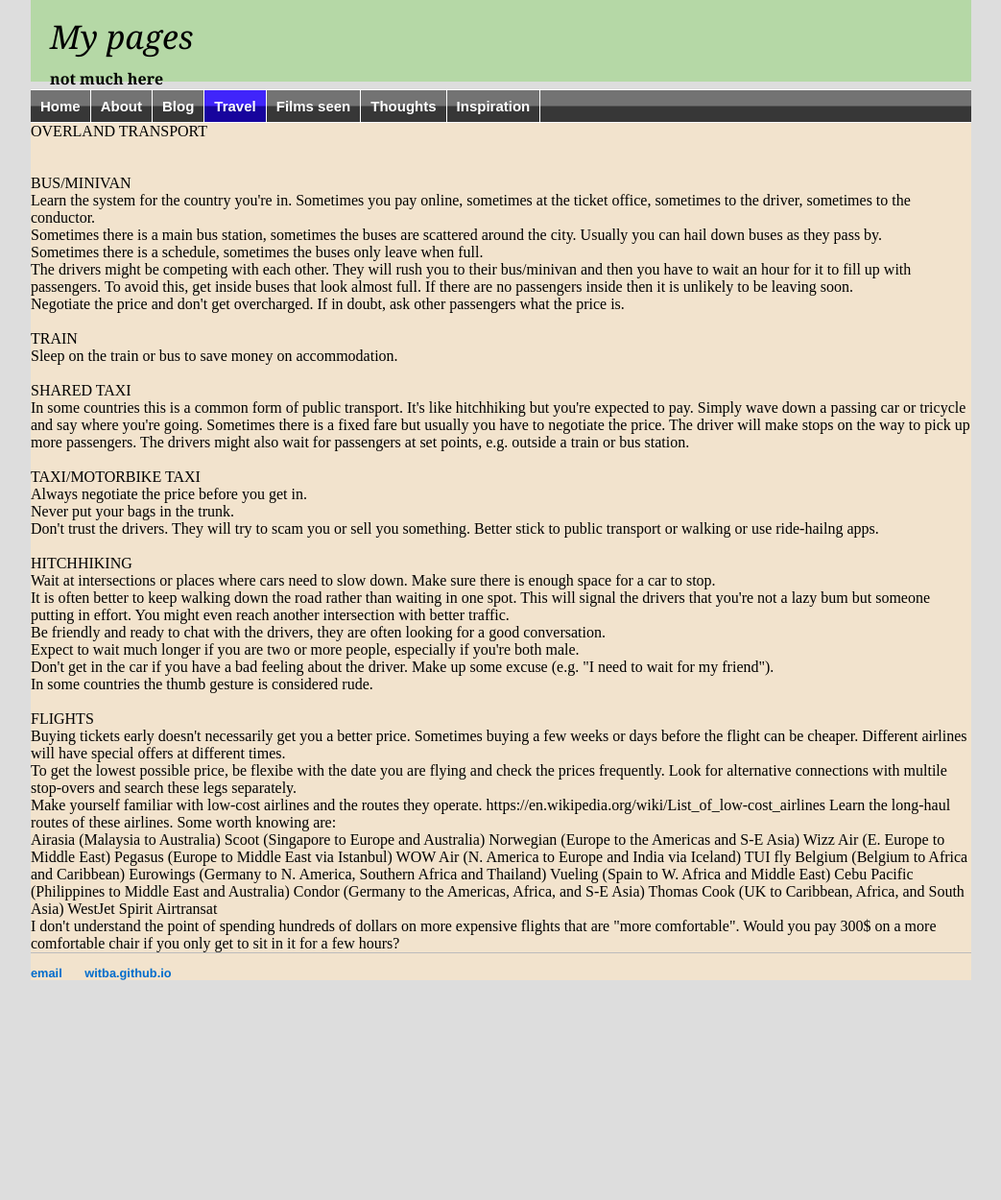
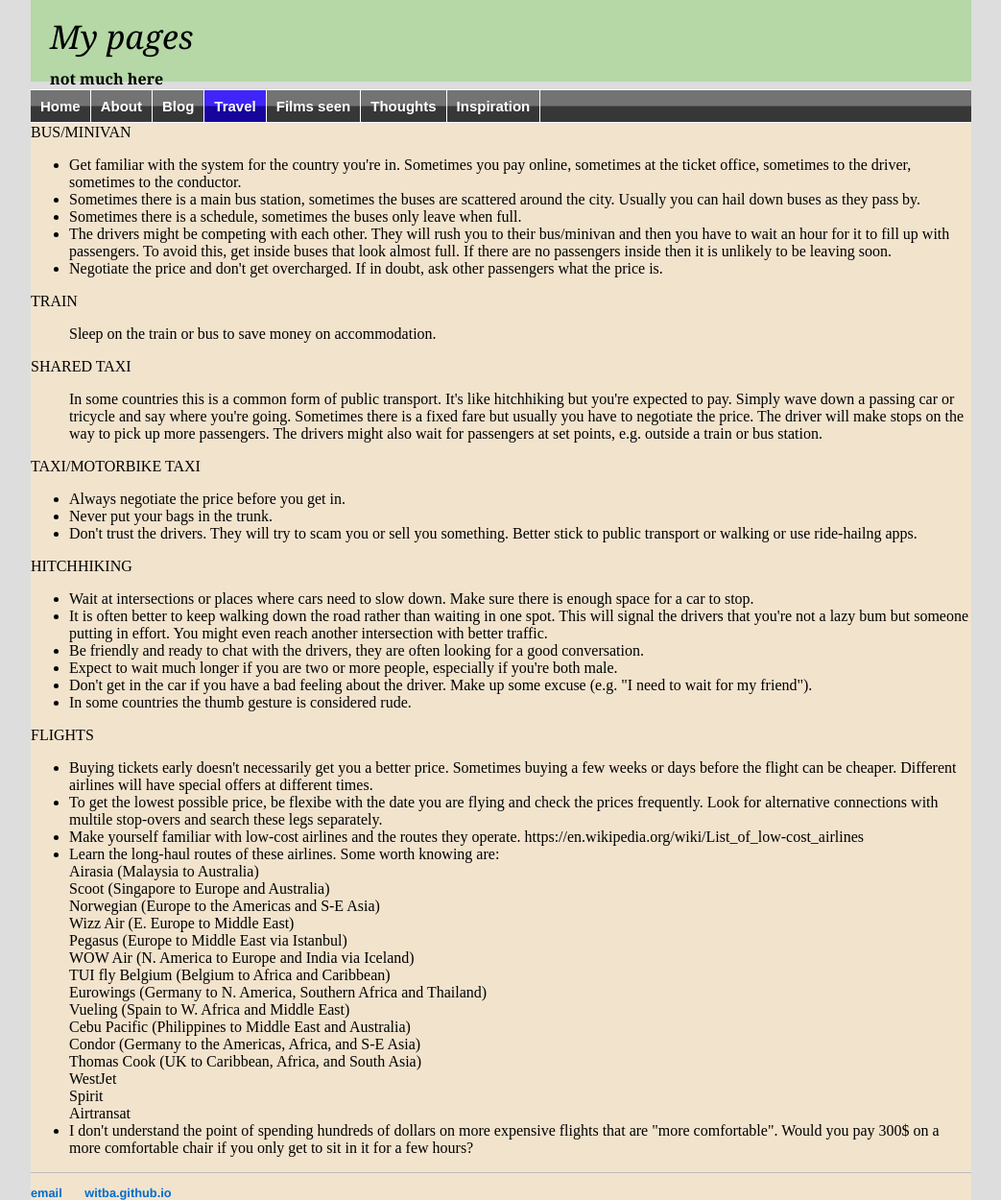
Before and after one commit to witba/witba.github.io, a Jekyll site: the page built from travel/transport.html, in a window 1280 px wide. Shown: the whole page at 96% size, without its empty margins (118-1161 px from the left). Built offline with Jekyll 4.4.1, drawn with Linux system fonts in a browser that asks for light colours; before the commit the page ends 1021 px from its top, so only the background shows below that.

Commit message:
Update transport.html

```diff
--- a/travel/transport.html
+++ b/travel/transport.html
@@ -5,56 +5,59 @@ title: Travel resources
 
 <div class="travel">
 
-OVERLAND TRANSPORT<br>
-<br>
 <br>
 BUS/MINIVAN<br>
-Learn the system for the country you're in. Sometimes you pay online, sometimes at the ticket office, sometimes to the driver, sometimes to the conductor. <br>
-Sometimes there is a main bus station, sometimes the buses are scattered around the city. Usually you can hail down buses as they pass by.<br>
-Sometimes there is a schedule, sometimes the buses only leave when full. <br>
-The drivers might be competing with each other. They will rush you to their bus/minivan and then you have to wait an hour for it to fill up with passengers. To avoid this, get inside buses that look almost full. If there are no passengers inside then it is unlikely to be leaving soon.<br>
-Negotiate the price and don't get overcharged. If in doubt, ask other passengers what the price is.<br>
-<br>
+<ul>
+<li>Get familiar with the system for the country you're in. Sometimes you pay online, sometimes at the ticket office, sometimes to the driver, sometimes to the conductor. <br>
+<li>Sometimes there is a main bus station, sometimes the buses are scattered around the city. Usually you can hail down buses as they pass by.<br>
+<li>Sometimes there is a schedule, sometimes the buses only leave when full. <br>
+<li>The drivers might be competing with each other. They will rush you to their bus/minivan and then you have to wait an hour for it to fill up with passengers. To avoid this, get inside buses that look almost full. If there are no passengers inside then it is unlikely to be leaving soon.<br>
+<li>Negotiate the price and don't get overcharged. If in doubt, ask other passengers what the price is.<br>
+</ul>
 TRAIN<br>
+<ul>
 Sleep on the train or bus to save money on accommodation.<br>
-<br>
+</ul>
 SHARED TAXI<br>
+<ul>
 In some countries this is a common form of public transport. It's like hitchhiking but you're expected to pay. Simply wave down a passing car or tricycle and say where you're going. Sometimes there is a fixed fare but usually you have to negotiate the price. The driver will make stops on the way to pick up more passengers. The drivers might also wait for passengers at set points, e.g. outside a train or bus station.<br>
-<br>
+</ul>
 TAXI/MOTORBIKE TAXI<br>
-Always negotiate the price before you get in. <br>
-Never put your bags in the trunk.<br>
-Don't trust the drivers. They will try to scam you or sell you something. Better stick to public transport or walking or use ride-hailng apps.<br>
-<br>
+<ul>
+<li>Always negotiate the price before you get in. <br>
+<li>Never put your bags in the trunk.<br>
+<li>Don't trust the drivers. They will try to scam you or sell you something. Better stick to public transport or walking or use ride-hailng apps.<br>
+</ul>
 HITCHHIKING<br>
-Wait at intersections or places where cars need to slow down. Make sure there is enough space for a car to stop. <br>
-It is often better to keep walking down the road rather than waiting in one spot. This will signal the drivers that you're not a lazy bum but someone putting in effort. You might even reach another intersection with better traffic.<br>
-Be friendly and ready to chat with the drivers, they are often looking for a good conversation.<br>
-Expect to wait much longer if you are two or more people, especially if you're both male.<br>
-Don't get in the car if you have a bad feeling about the driver. Make up some excuse (e.g. "I need to wait for my friend").<br>
-In some countries the thumb gesture is considered rude.<br>
-<br>
+<ul>
+<li>Wait at intersections or places where cars need to slow down. Make sure there is enough space for a car to stop. <br>
+<li>It is often better to keep walking down the road rather than waiting in one spot. This will signal the drivers that you're not a lazy bum but someone putting in effort. You might even reach another intersection with better traffic.<br>
+<li>Be friendly and ready to chat with the drivers, they are often looking for a good conversation.<br>
+<li>Expect to wait much longer if you are two or more people, especially if you're both male.<br>
+<li>Don't get in the car if you have a bad feeling about the driver. Make up some excuse (e.g. "I need to wait for my friend").<br>
+<li>In some countries the thumb gesture is considered rude.<br>
+</ul>
 FLIGHTS<br>
-Buying tickets early doesn't necessarily get you a better price. Sometimes buying a few weeks or days before the flight can be cheaper. Different airlines will have special offers at different times.<br>
-To get the lowest possible price, be flexibe with the date you are flying and check the prices frequently. Look for alternative connections with multile stop-overs and search these legs separately.<br>
-Make yourself familiar with low-cost airlines and the routes they operate. https://en.wikipedia.org/wiki/List_of_low-cost_airlines
-Learn the long-haul routes of these airlines. Some worth knowing are: <br>
-Airasia (Malaysia to Australia)
-Scoot (Singapore to Europe and Australia)
-Norwegian (Europe to the Americas and S-E Asia)
-Wizz Air (E. Europe to Middle East)
-Pegasus (Europe to Middle East via Istanbul)
-WOW Air (N. America to Europe and India via Iceland)
-TUI fly Belgium (Belgium to Africa and Caribbean)
-Eurowings (Germany to N. America, Southern Africa and Thailand)
-Vueling (Spain to W. Africa and Middle East)
-Cebu Pacific (Philippines to Middle East and Australia)
-Condor (Germany to the Americas, Africa, and S-E Asia)
-Thomas Cook (UK to Caribbean, Africa, and South Asia)
-WestJet
-Spirit
-Airtransat
-<br>
-I don't understand the point of spending hundreds of dollars on more expensive flights that are "more comfortable". Would you pay 300$ on a more comfortable chair if you only get to sit in it for a few hours?
-
+<ul>
+<li>Buying tickets early doesn't necessarily get you a better price. Sometimes buying a few weeks or days before the flight can be cheaper. Different airlines will have special offers at different times.<br>
+<li>To get the lowest possible price, be flexibe with the date you are flying and check the prices frequently. Look for alternative connections with multile stop-overs and search these legs separately.<br>
+<li>Make yourself familiar with low-cost airlines and the routes they operate. https://en.wikipedia.org/wiki/List_of_low-cost_airlines
+<li>Learn the long-haul routes of these airlines. Some worth knowing are: <br>
+Airasia (Malaysia to Australia)<br>
+Scoot (Singapore to Europe and Australia)<br>
+Norwegian (Europe to the Americas and S-E Asia)<br>
+Wizz Air (E. Europe to Middle East)<br>
+Pegasus (Europe to Middle East via Istanbul)<br>
+WOW Air (N. America to Europe and India via Iceland)<br>
+TUI fly Belgium (Belgium to Africa and Caribbean)<br>
+Eurowings (Germany to N. America, Southern Africa and Thailand)<br>
+Vueling (Spain to W. Africa and Middle East)<br>
+Cebu Pacific (Philippines to Middle East and Australia)<br>
+Condor (Germany to the Americas, Africa, and S-E Asia)<br>
+Thomas Cook (UK to Caribbean, Africa, and South Asia)<br>
+WestJet<br>
+Spirit<br>
+Airtransat<br>
+<li>I don't understand the point of spending hundreds of dollars on more expensive flights that are "more comfortable". Would you pay 300$ on a more comfortable chair if you only get to sit in it for a few hours?
+</ul>
 </div>
```
